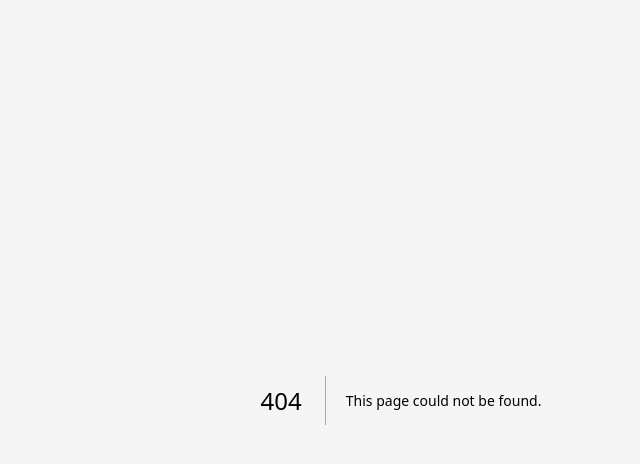
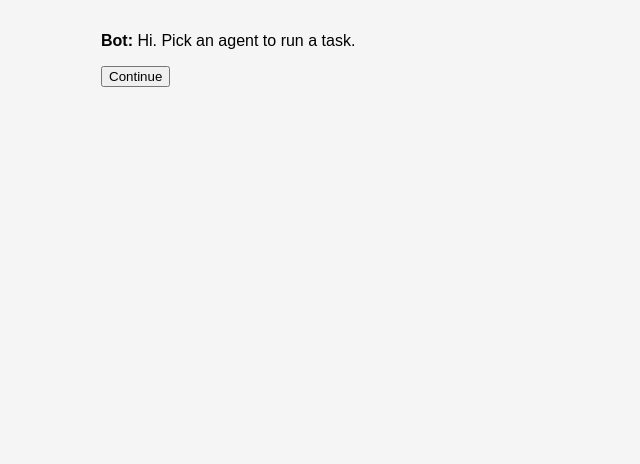
Before and after one commit to pruthviamoga-sys/hermes-chat-test, a Next.js app: page /agent-flow in a window 1280 px wide. Before the commit this address had no page. Shown: the top 464 px of the page, without its empty margins (239-879 px from the left). Built offline with nearby package versions, Linux system fonts and the light colour scheme.

Commit message:
testing json for agent

```diff
--- /dev/null
+++ b/app/agent-flow/page.tsx
@@ -0,0 +1,84 @@
+"use client";
+
+import { useState } from "react";
+import flow from "@/flows/agent-pick.json";
+
+type Option = { label: string; next: string };
+type Step = {
+  type: "message" | "question" | "agent" | "result";
+  text?: string;
+  options?: Option[];
+  next?: string;
+  agent?: string;
+  task?: string;
+  from?: string;
+};
+
+const steps = flow.steps as Record<string, Step>;
+
+export default function AgentFlowPage() {
+  const [current, setCurrent] = useState(flow.start);
+  const [history, setHistory] = useState<{ from: "bot" | "user"; text: string }[]>([]);
+  const [answer, setAnswer] = useState("");
+  const [busy, setBusy] = useState(false);
+  const step = steps[current];
+
+  function describe(s: Step): string {
+    if (s.type === "agent") return `Ready to run ${s.agent}. Click Run agent.`;
+    if (s.type === "result") return answer || "No answer yet.";
+    return s.text ?? "";
+  }
+
+  function advance(next: string, userLabel?: string) {
+    setHistory((h) => [
+      ...h,
+      { from: "bot", text: describe(step) },
+      ...(userLabel ? [{ from: "user" as const, text: userLabel }] : []),
+    ]);
+    setCurrent(next);
+  }
+
+  async function runAgent(s: Step) {
+    setBusy(true);
+    try {
+      const res = await fetch("/api/agent", {
+        method: "POST",
+        headers: { "Content-Type": "application/json" },
+        body: JSON.stringify({ task: s.task }),
+      });
+      const data = await res.json();
+      setAnswer(res.ok ? data.answer : `Error: ${data.error}`);
+      advance(s.next!);
+    } finally {
+      setBusy(false);
+    }
+  }
+
+  return (
+    <main style={{ maxWidth: 600, margin: "0 auto", padding: 16, fontFamily: "sans-serif" }}>
+      {history.map((m, i) => (
+        <p key={i} style={{ textAlign: m.from === "user" ? "right" : "left" }}>
+          <b>{m.from === "user" ? "You" : "Bot"}:</b> {m.text}
+        </p>
+      ))}
+      <div>
+        <p>
+          <b>Bot:</b> {describe(step)}
+        </p>
+        {step.type === "question" ? (
+          step.options!.map((o) => (
+            <button key={o.label} onClick={() => advance(o.next, o.label)} style={{ marginRight: 8 }}>
+              {o.label}
+            </button>
+          ))
+        ) : step.type === "agent" ? (
+          <button disabled={busy} onClick={() => runAgent(step)}>
+            {busy ? "Running..." : "Run agent"}
+          </button>
+        ) : (
+          <button onClick={() => advance(step.next!)}>Continue</button>
+        )}
+      </div>
+    </main>
+  );
+}
--- /dev/null
+++ b/app/api/agent/route.ts
@@ -0,0 +1,40 @@
+import { NextResponse } from "next/server";
+
+export async function POST(req: Request) {
+  const base = process.env.HERMES_API_URL;
+  const key = process.env.HERMES_API_KEY;
+  if (!base || !key) {
+    return NextResponse.json(
+      { error: "Missing HERMES_API_URL or HERMES_API_KEY in .env.local" },
+      { status: 500 },
+    );
+  }
+
+  const { task } = await req.json();
+
+  try {
+    const res = await fetch(`${base.replace(/\/$/, "")}/v1/chat/completions`, {
+      method: "POST",
+      headers: {
+        "Content-Type": "application/json",
+        Authorization: `Bearer ${key}`,
+      },
+      body: JSON.stringify({
+        model: "hermes-agent",
+        messages: [{ role: "user", content: task }],
+      }),
+    });
+
+    if (!res.ok) {
+      return NextResponse.json({ error: `Hermes returned ${res.status}` }, { status: 502 });
+    }
+
+    const data = await res.json();
+    return NextResponse.json({ answer: data.choices?.[0]?.message?.content ?? "" });
+  } catch (err) {
+    return NextResponse.json(
+      { error: `Could not reach Hermes: ${err instanceof Error ? err.message : String(err)}` },
+      { status: 502 },
+    );
+  }
+}
--- /dev/null
+++ b/flows/agent-pick.json
@@ -0,0 +1,29 @@
+{
+  "start": "intro",
+  "steps": {
+    "intro": {
+      "type": "message",
+      "text": "Hi. Pick an agent to run a task.",
+      "next": "choose_agent"
+    },
+    "choose_agent": {
+      "type": "question",
+      "text": "Which agent should run your task?",
+      "options": [
+        { "label": "Hermes", "next": "run_hermes" },
+        { "label": "Start over", "next": "intro" }
+      ]
+    },
+    "run_hermes": {
+      "type": "agent",
+      "agent": "hermes",
+      "task": "Give a one-sentence status update.",
+      "next": "show_result"
+    },
+    "show_result": {
+      "type": "result",
+      "from": "run_hermes",
+      "next": "choose_agent"
+    }
+  }
+}
```
Also changed, not shown: tsconfig.json (+26 -6 lines).
